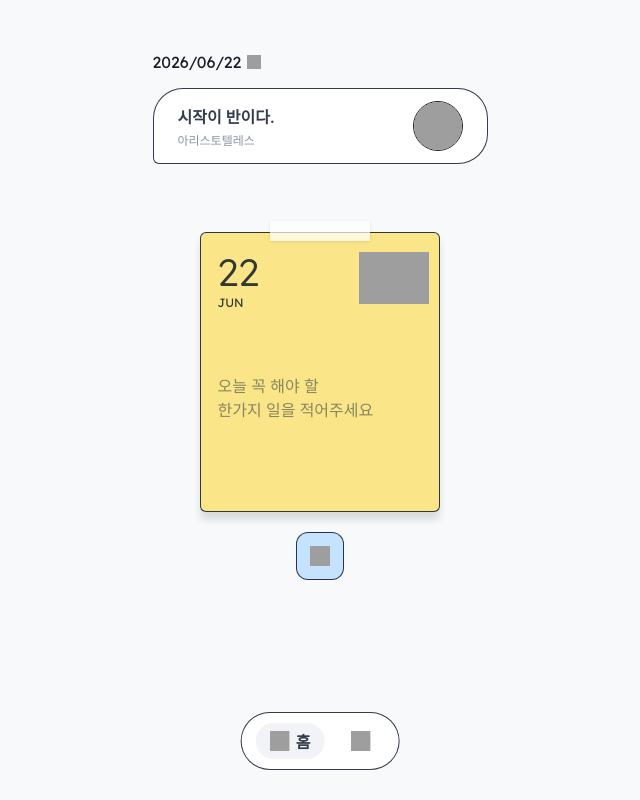
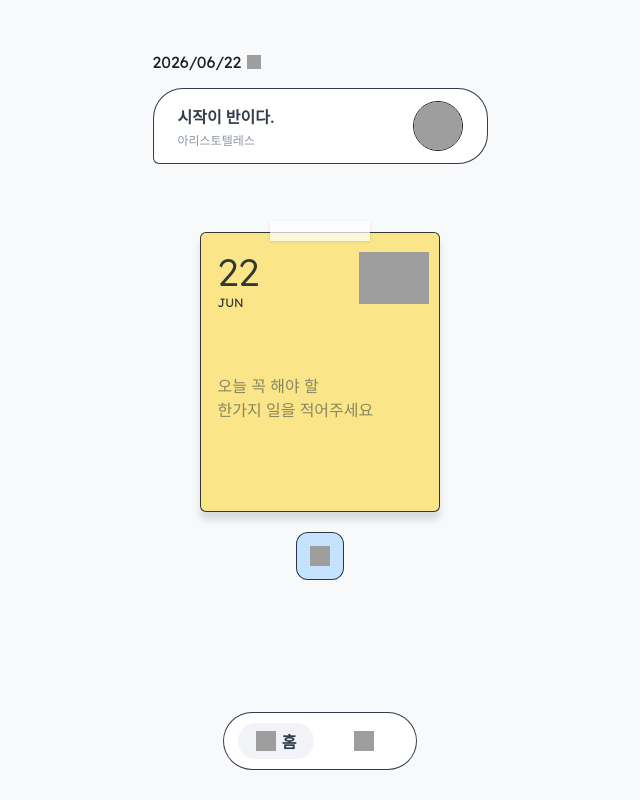
Before and after one commit to haengv/today-doit, a React (Vite) app: page / in a window 1280 px wide. Both pictures are taken after a click on the button "시작하기". Shown: the whole page, without its empty margins (320-960 px from the left). Built offline with nearby package versions, Linux system fonts and the light colour scheme; grey boxes are pictures that could not be loaded.

Commit message:
style: fix post-it and tab bar centering alignment

```diff
--- a/src/App.tsx
+++ b/src/App.tsx
@@ -168,7 +168,7 @@ export default function App() {
 
         <div style={{ width: '100%', maxWidth: 375, display: 'flex', flexDirection: 'column', alignItems: 'center' }}>
           {/* Post-it UI Goal Card */}
-          <div style={{ position: 'relative', paddingTop: 36, paddingLeft: 36, paddingRight: 36, width: '100%', display: 'flex', justifyContent: 'center' }}>
+          <div style={{ position: 'relative', paddingTop: 36, width: '100%', display: 'flex', justifyContent: 'center' }}>
             <div
               style={{
                 position: 'relative', width: 240, height: 280, backgroundColor: hasActiveGoal ? postItColor : '#FAE588',
@@ -1021,7 +1021,7 @@ export default function App() {
             <div
               onClick={() => { setTab('home'); setScreen('home'); }}
               style={{
-                display: 'flex', alignItems: 'center', gap: 6, padding: '6px 14px', minWidth: 46,
+                display: 'flex', alignItems: 'center', gap: 6, padding: '6px 0', width: 76,
                 background: tab === 'home' ? 'rgba(7,25,76,0.05)' : 'transparent', borderRadius: 114, cursor: 'pointer',
                 justifyContent: 'center', transition: 'background 0.2s'
               }}
@@ -1032,7 +1032,7 @@ export default function App() {
             <div
               onClick={() => setTab('history')}
               style={{
-                display: 'flex', alignItems: 'center', gap: 6, padding: '6px 14px', minWidth: 46,
+                display: 'flex', alignItems: 'center', gap: 6, padding: '6px 0', width: 76,
                 background: tab === 'history' ? 'rgba(7,25,76,0.05)' : 'transparent', borderRadius: 114, cursor: 'pointer',
                 justifyContent: 'center', transition: 'background 0.2s'
               }}
```
